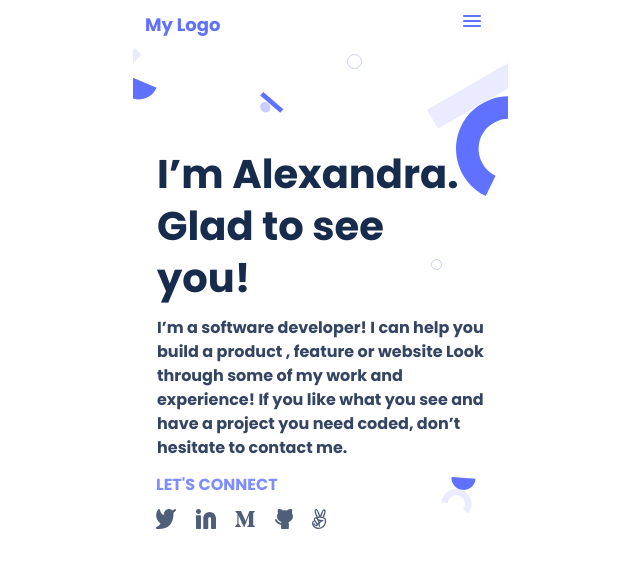
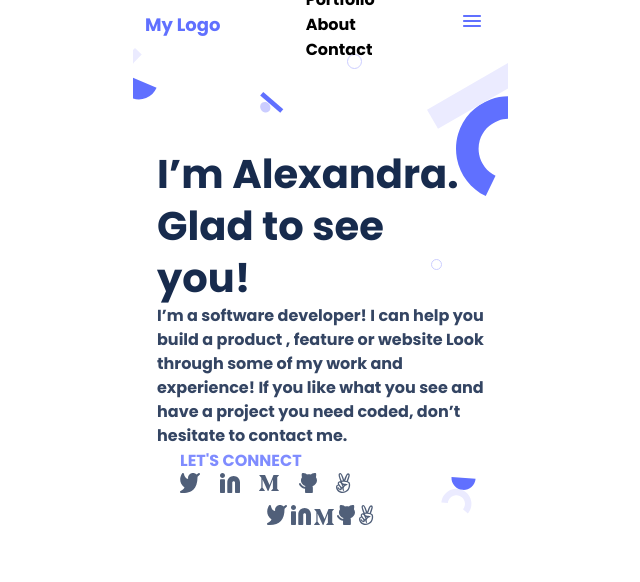
Before and after one commit to asfaj/Portfolio, a website: page index.html in a window 1280 px wide. Shown: the top 582 px of the page, without its empty margins (315-955 px from the left). Drawn offline with Linux system fonts and the light colour scheme.

Commit message:
Update HTML file

```diff
--- a/index.html
+++ b/index.html
@@ -12,10 +12,16 @@
 <body>
     <div class="header">
         <div class="logoStyle">My Logo</div>
+        <div class="navItems">
+            <div class="items">Portfolio</div>
+            <div class="items">About</div>
+            <div class="items">Contact</div>
+        </div>
         <div class="iconStyle"><img src="./images/Icon - Menu.svg" alt=""></div>
     </div>
     <div class="headline">
-        <div class="heading">I’m Alexandra.
+        <div class="headlineWrap">
+        <div class="heading">I’m Alexandra. <br>
             Glad to see you!</div>
         <div class="mainContent">I’m a software developer! I can help you build a product , feature or website Look through some of my work and experience! If you like what you see and have a project you need coded, don’t hesitate to contact me.</div>
         <div class="supportingText">Let's Connect</div>
@@ -26,6 +32,14 @@
             <img src="./images/Github.svg" alt="">
             <img src="./images/V.svg" alt="">
         </div>
+    </div>
+    <div class="social">
+        <img src="./images/twitter.svg" alt="">
+        <img src="./images/Linkedin.svg" alt="">
+        <img src="./images/M.svg" alt="">
+        <img src="./images/Github.svg" alt="">
+        <img src="./images/V.svg" alt="">
+    </div>
     </div>
 
     <div class="workSection">
```
